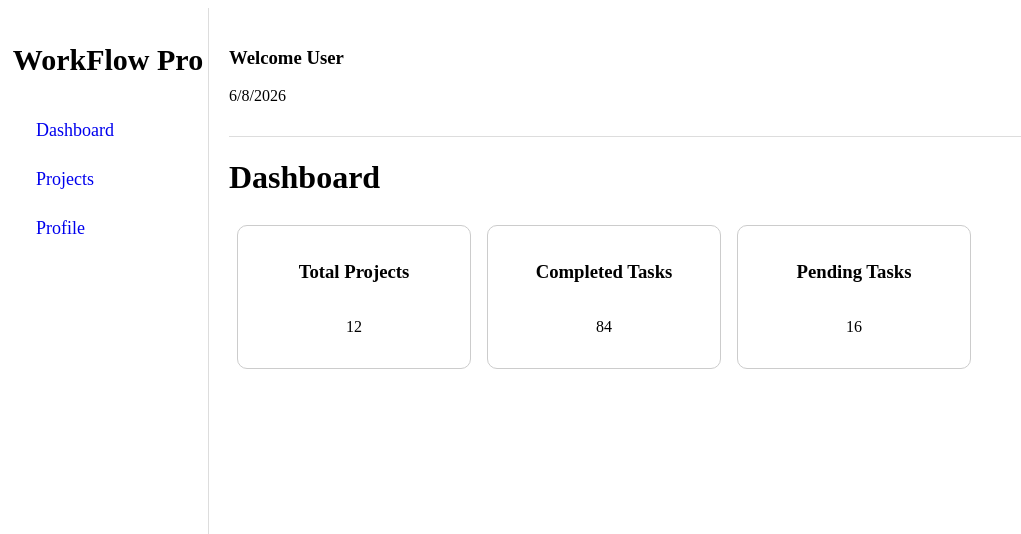
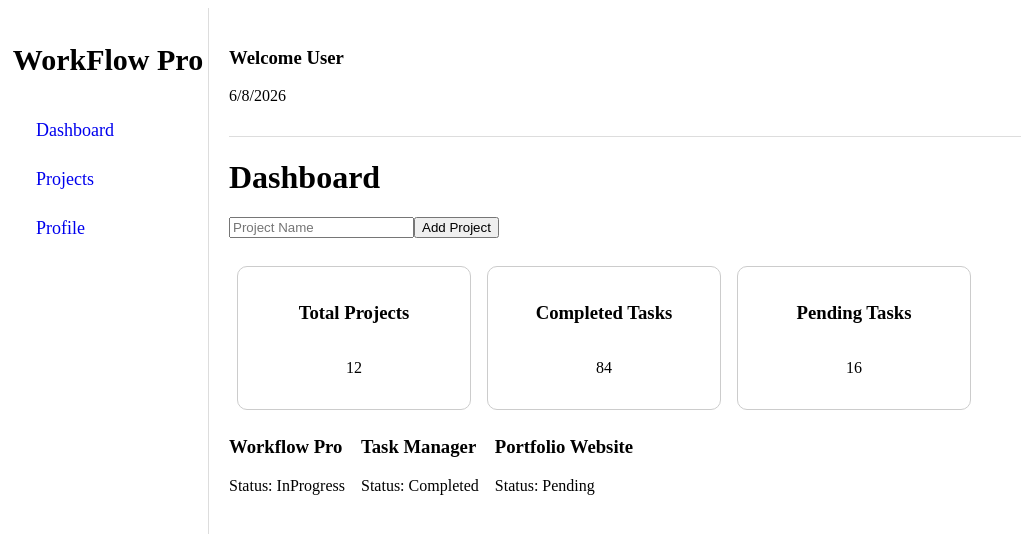
Before and after one commit to AmbikaPattem5/workflow-pro, a React (Vite) app: page / in a window 1280 px wide. Shown: the top 534 px of the page, without its empty margins (0-1021 px from the left). Built offline with nearby package versions, Linux system fonts and the light colour scheme.

Commit message:
add project feature in dashboard

```diff
--- a/src/pages/Dashboard/Dashboard.tsx
+++ b/src/pages/Dashboard/Dashboard.tsx
@@ -1,15 +1,43 @@
+import { useState } from "react";
 import StatCard from "../../components/StatCard/StatCard";
+import {projects as initialProjects} from "../../services/projects";
+import type {Project} from "../../types/project";
+import ProjectCard from "../../components/ProjectCard/ProjectCard";
 import './dashboard.css';
 function Dashboard(){
+     const [projectName, setProjectName] = useState("");
+     const [projects,setProjects]=useState<Project[]>(initialProjects);
+     const handleAddProject=()=>{
+        if(!projectName.trim()){
+            return;
+        }
+        console.log(projectName)
+        const newProject: Project={
+        id: Date.now(),
+        name: projectName,
+        status:"Pending"
+     };
+     setProjects([...projects,newProject]);
+     setProjectName("");
+     console.log(projects);
+     }
+
     return (
 
         <div>
             <h1>Dashboard</h1>
+            <input type="text" placeholder="Project Name" value={projectName} onChange={(e)=>setProjectName(e.target.value)}/>
+            <button onClick={handleAddProject}>Add Project</button>
             <div className="stats-container">
                 <StatCard title="Total Projects" value={12}/>
                 <StatCard title="Completed Tasks" value={84}/>
                 <StatCard title="Pending Tasks" value={16}/>
             </div>
+            <div className="projects-container">
+                {projects.map(project=>(
+                    <ProjectCard key={project.id} project={project}/>
+                ))}
+            </div>
         </div>
     );
 }
--- a/src/types/project.ts
+++ b/src/types/project.ts
@@ -1,5 +1,6 @@
+export type ProjectStatus = "Pending" | "InProgress" | "Completed";
 export type Project={
     id:number;
     name:string;
-    status: "Pending" | "InProgress" | "Completed";
+    status: ProjectStatus;
 }
```
